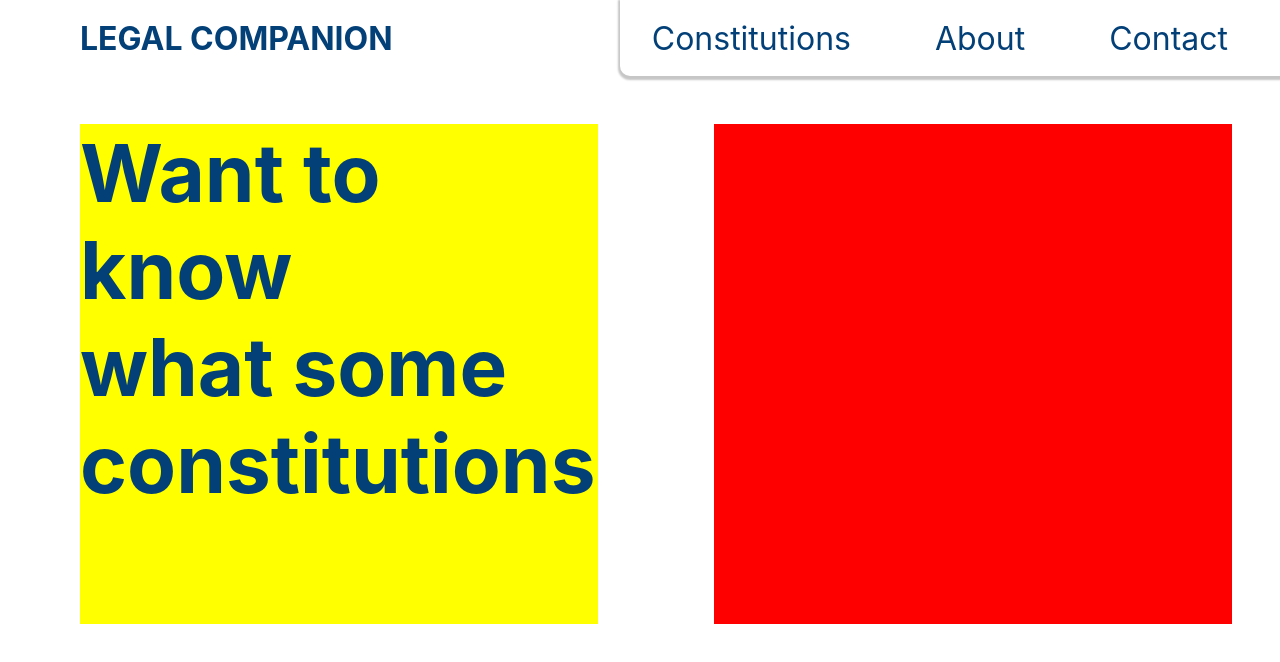
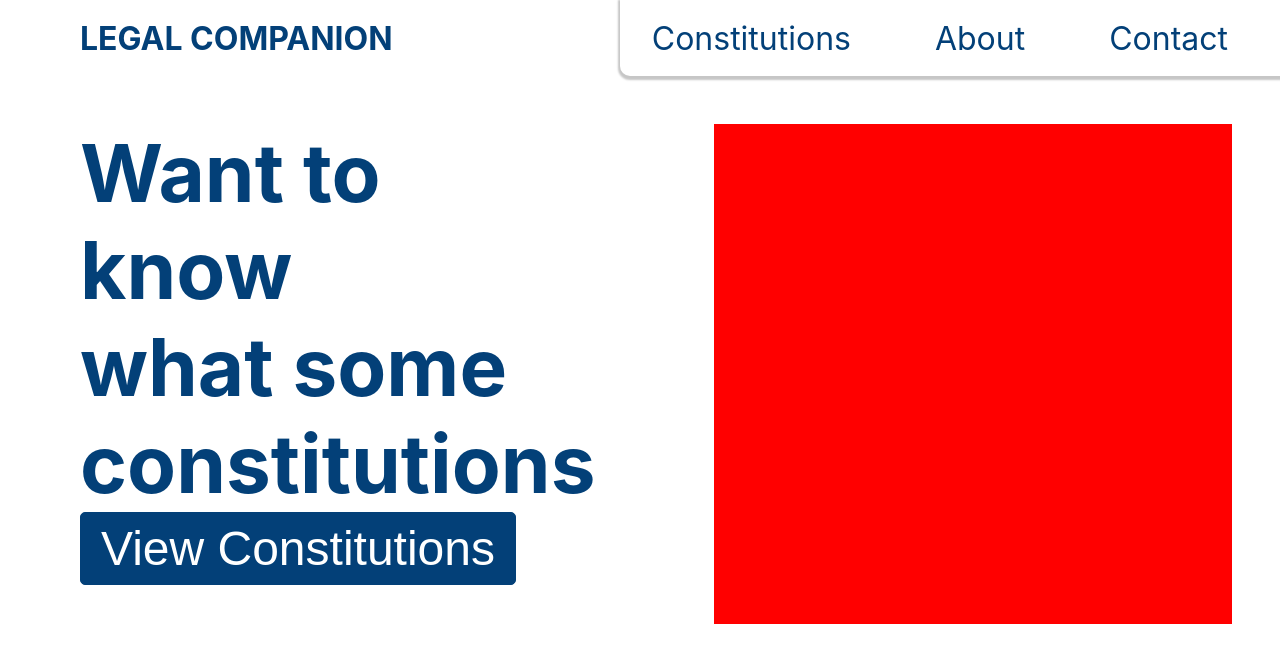
Before and after one commit to Caleb9083/legal-companion-frontend, a React (Create React App) app: page / in a window 1280 px wide. Shown: the top 662 px of the page. Built offline with nearby package versions, Linux system fonts and the light colour scheme.

Commit message:
Button component created

```diff
--- a/src/components/Button.js
+++ b/src/components/Button.js
@@ -1,9 +1,29 @@
-import React from 'react'
+import React from 'react';
+import './styles/Button.css';
+import { Link } from 'react-router-dom';
 
-const Button = () => {
+
+const SIZES = ['btn--small', 'btn--medium', 'btn--large'];
+
+export const Button = ({
+    children,
+    type,
+    onClick,
+    buttonSize,
+    route
+}) => {
+
+    const checkButtonSize = SIZES.includes(buttonSize) ? buttonSize : SIZES[0];
+
     return (
-        <div>Button</div>
-    )
-}
-
-export default Button
+        <Link to={`${route}`} className='btn-mobile'>
+            <button
+                className={`btn  ${checkButtonSize}`}
+                onClick={onClick}
+                type={type}
+            >
+                {children}
+            </button>
+        </Link>
+    );
+};
--- a/src/components/Hero.js
+++ b/src/components/Hero.js
@@ -1,5 +1,6 @@
 import React from 'react'
 import "./styles/Hero.css"
+import { Button } from "./Button"
 
 const Hero = () => {
     return (
@@ -8,7 +9,9 @@ const Hero = () => {
                 <span>Want to know</span>
                 <span>what some</span>
                 <span>constitutions</span>
-                <div></div>
+                <div className="button_container">
+                    <Button buttonSize={"btn--medium"}>View Constitutions</Button>
+                </div>
             </div>
             <div className='hero_right'></div>
         </div>
--- /dev/null
+++ b/src/components/styles/Button.css
@@ -0,0 +1,38 @@
+:root {
+    --primary: #034078;
+  }
+
+  .btn {
+    padding: 8px 20px;
+    border-radius: 5px;
+    outline: none;
+    border: none;
+    cursor: pointer;
+    transition: all 0.3s ease-out;
+    background-color: var(--primary);
+    color: #fff;
+    padding: 8px 20px;
+    border: 1px solid var(--primary);
+  }
+  .btn--small{
+    padding: 4px 14px;
+    font-size: 1rem;
+  }
+
+  .btn--medium {
+    padding: 8px 20px;
+    font-size: 3rem;
+  }
+
+  .btn--large {
+    padding: 12px 26px;
+    font-size: 1.5rem;
+  }
+
+  .btn--large:hover,
+  .btn--medium:hover {
+    transition: all 0.3s ease-out;
+    background: #fff;
+    color: #242424;
+    transition: 250ms;
+  }
--- a/src/components/styles/Hero.css
+++ b/src/components/styles/Hero.css
@@ -7,7 +7,6 @@
 }
 .hero_left{
     width: 45%;
-    background-color: yellow
 }
 .hero_left span{
     font-size: 5rem;
@@ -19,3 +18,8 @@
     width: 45%;
     background-color: red;
 }
+
+.button_container{
+    height: auto;
+    width: auto;
+}
```
